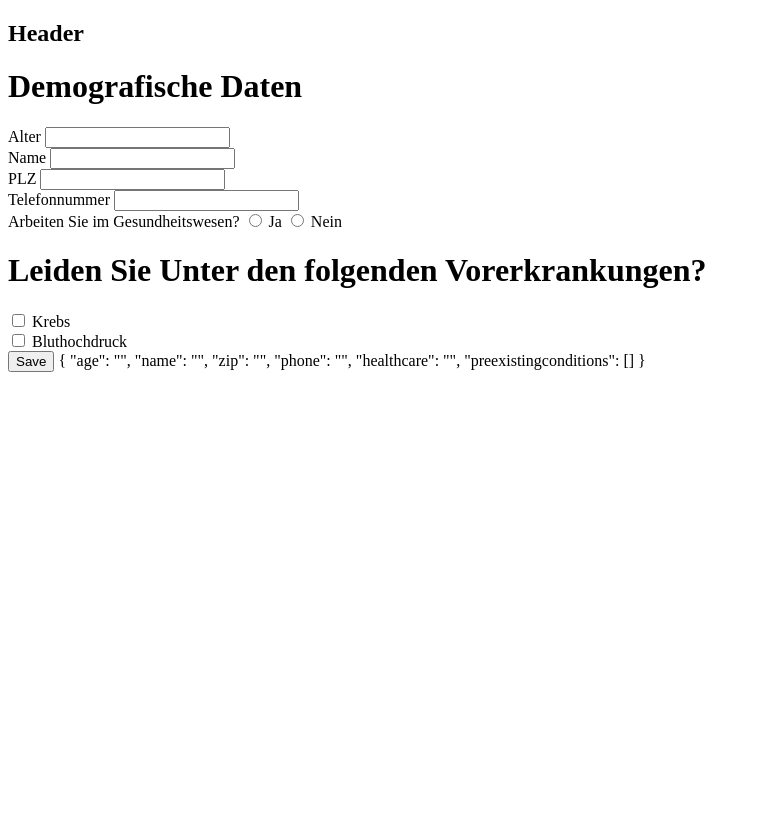
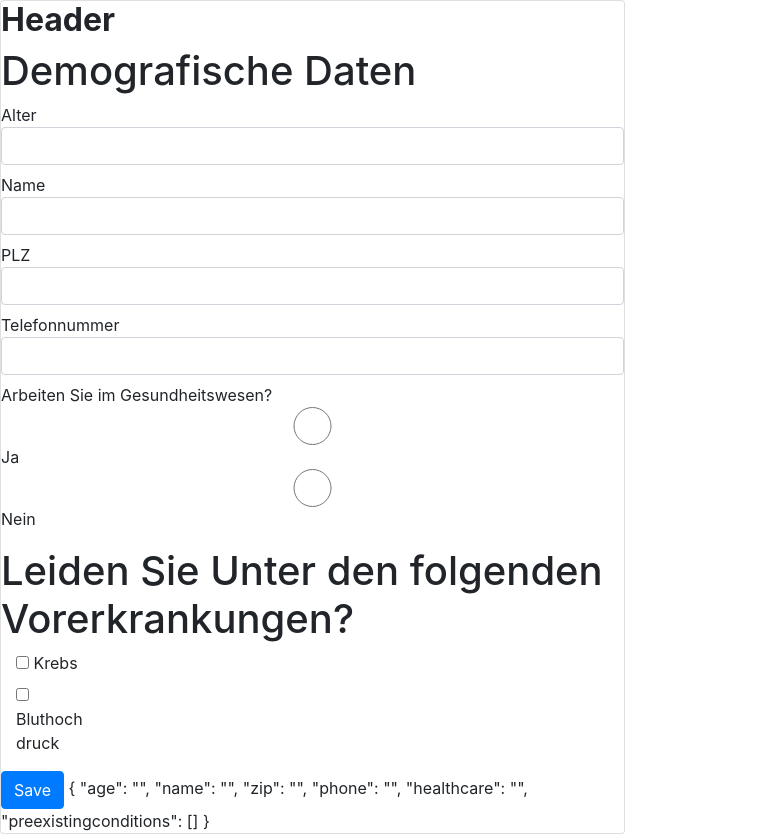
Before and after one commit to InDieTasten/Sars-Cov2-Necessity-Screening, an Angular app in the folder app/: page / in a window 1280 px wide. Shown: the whole page, without its empty margins (0-768 px from the left). Before the commit the page ends 800 px from the top, so only its background shows below. Built offline with nearby package versions, Linux system fonts and the light colour scheme.

Commit message:
added Boootstrap

```diff
--- a/app/package.json
+++ b/app/package.json
@@ -19,6 +19,7 @@
     "@angular/platform-browser": "~9.0.7",
     "@angular/platform-browser-dynamic": "~9.0.7",
     "@angular/router": "~9.0.7",
+    "bootstrap": "^4.4.1",
     "rxjs": "~6.5.4",
     "tslib": "^1.10.0",
     "zone.js": "~0.10.2"
--- a/app/src/styles.scss
+++ b/app/src/styles.scss
@@ -1 +1,2 @@
 /* You can add global styles to this file, and also import other style files */
+@import "~bootstrap/scss/bootstrap";
```
Also changed, not shown: 1 other file (tests, documents, lock files or other folders).
